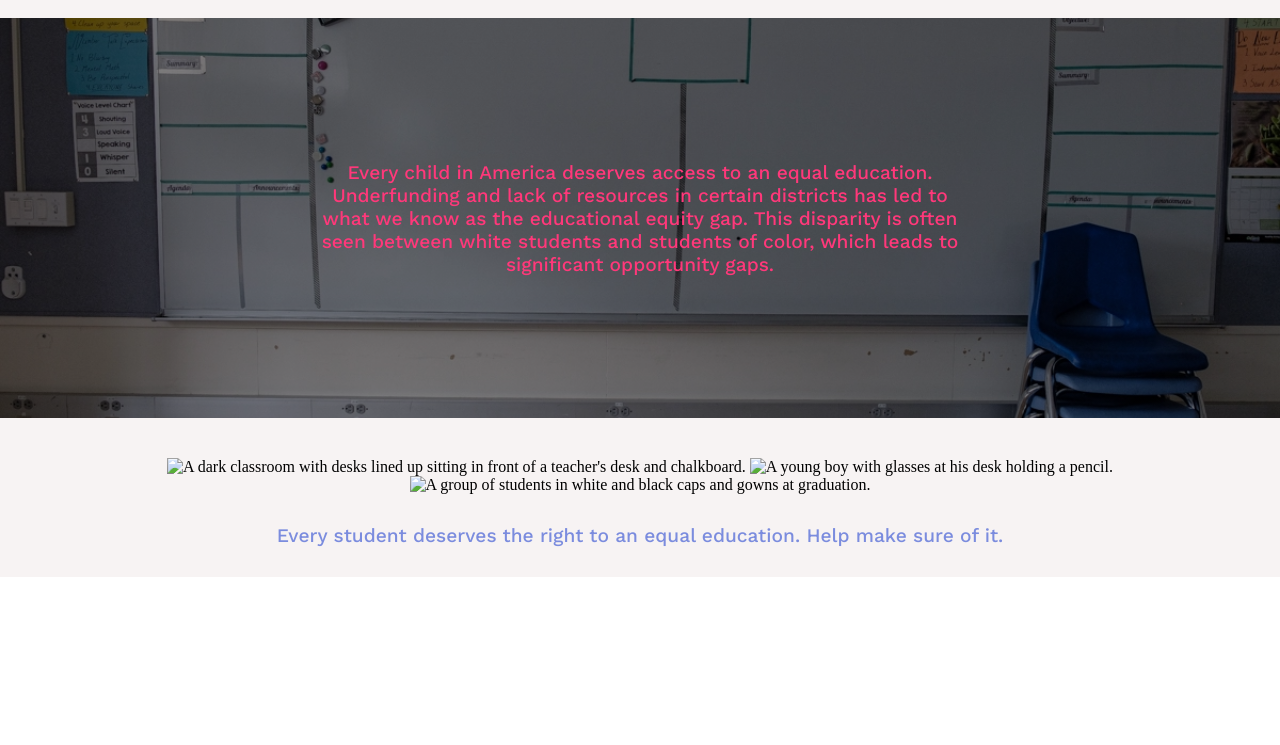
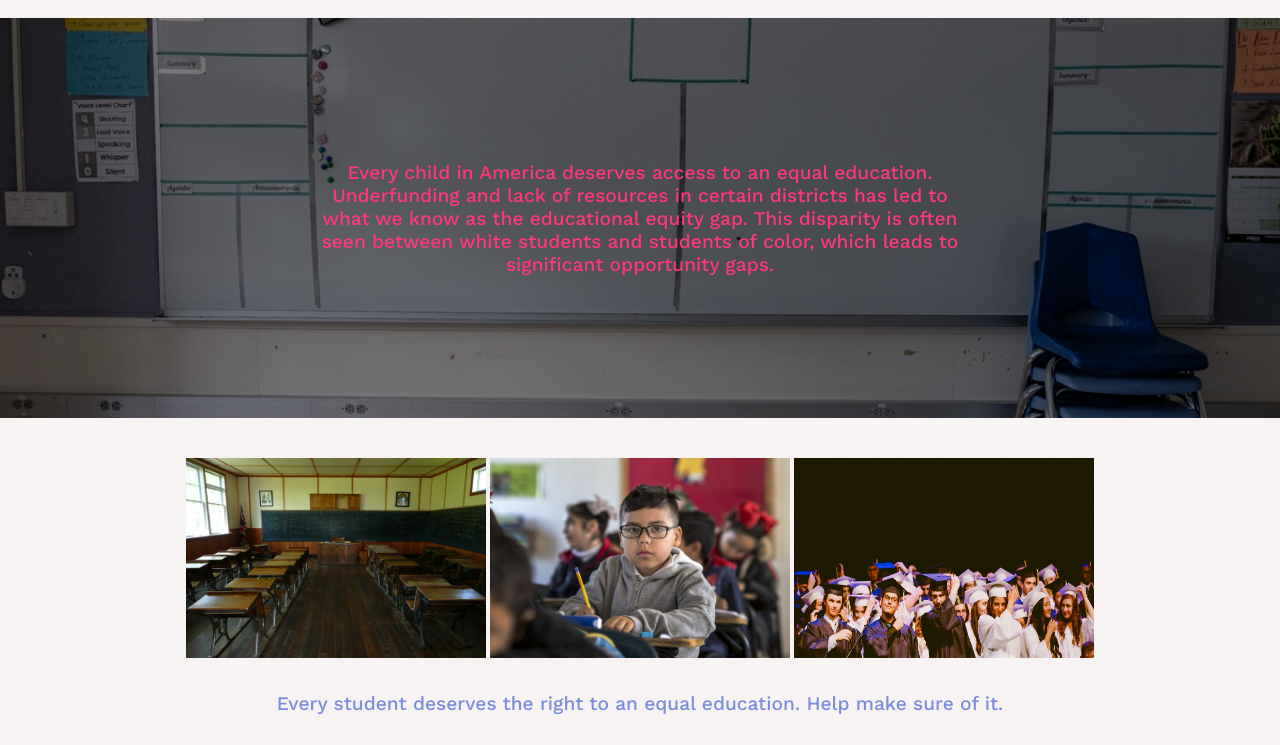
Before and after one commit to kyrad2004/kyrad2004.github.io.-, a plain HTML site: page index.html in a window 1280 px wide. Shown: the part 165-910 px from the top of the page. Before the commit the page ends 800 px from the top, so only its background shows below. Drawn offline with nearby package versions, Linux system fonts and the light colour scheme; files whose address does not match are found by name.

Commit message:
Update index.html

```diff
--- a/index.html
+++ b/index.html
@@ -45,9 +45,9 @@
 
 
       <div class="imageRow">
-        <img src="assets/class.jpeg" alt="A dark classroom with desks lined up sitting in front of a teacher's desk and chalkboard." height="200" width="300">
-        <img src="assets/student.jpeg" alt="A young boy with glasses at his desk holding a pencil." height="200" width="300">
-        <img src="assets/grads.jpeg" alt="A group of students in white and black caps and gowns at graduation." height="200" width="300">
+        <img src="class.jpeg" alt="A dark classroom with desks lined up sitting in front of a teacher's desk and chalkboard." height="200" width="300">
+        <img src="student.jpeg" alt="A young boy with glasses at his desk holding a pencil." height="200" width="300">
+        <img src="grads.jpeg" alt="A group of students in white and black caps and gowns at graduation." height="200" width="300">
       </div>
       <p class="blurb">Every student deserves the right to an equal education. Help make sure of it.</p>
     </main>
```
